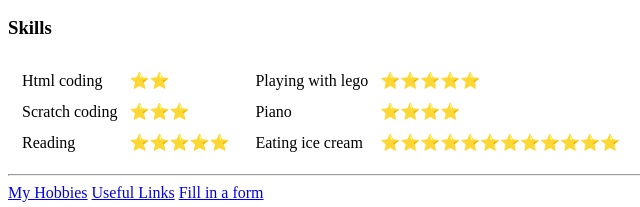
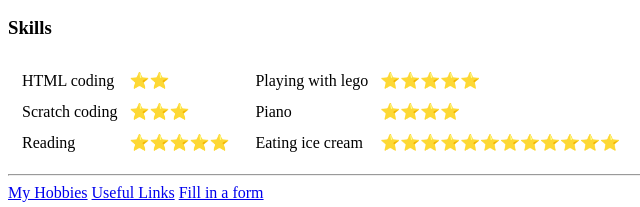
Before and after one commit to 348831603/Zzzz, a plain HTML site: page index.html in a window 1280 px wide. Shown: the part 667-874 px from the top of the page, 0-640 px from the left. Drawn offline with Linux system fonts and the light colour scheme.

Commit message:
Update index.html

```diff
--- a/index.html
+++ b/index.html
@@ -60,7 +60,7 @@
           <tbody>
             <tr>
               <td>
-                Html coding
+                HTML coding
               </td>
               <td>⭐⭐</td>
             </tr>
```
